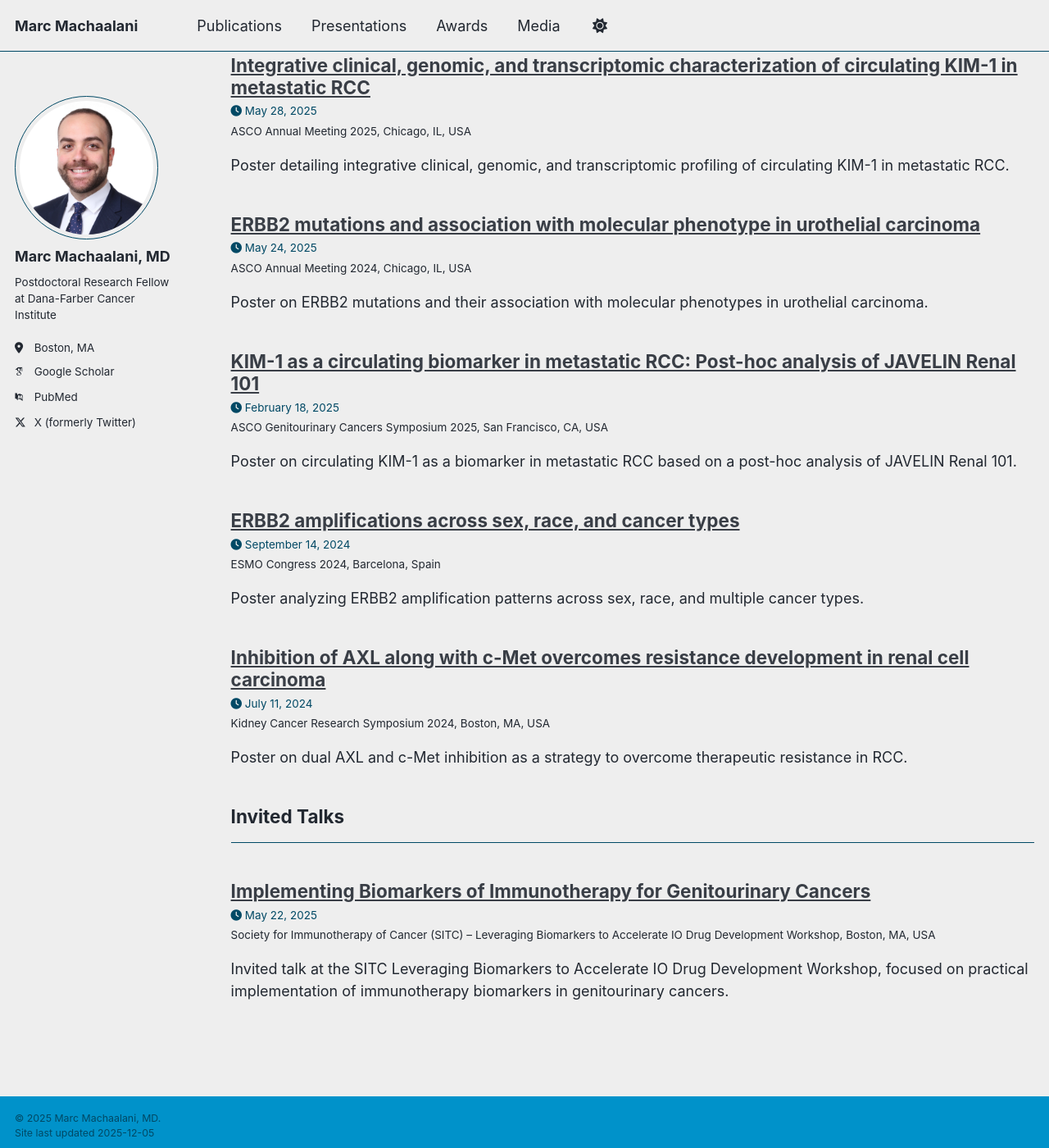
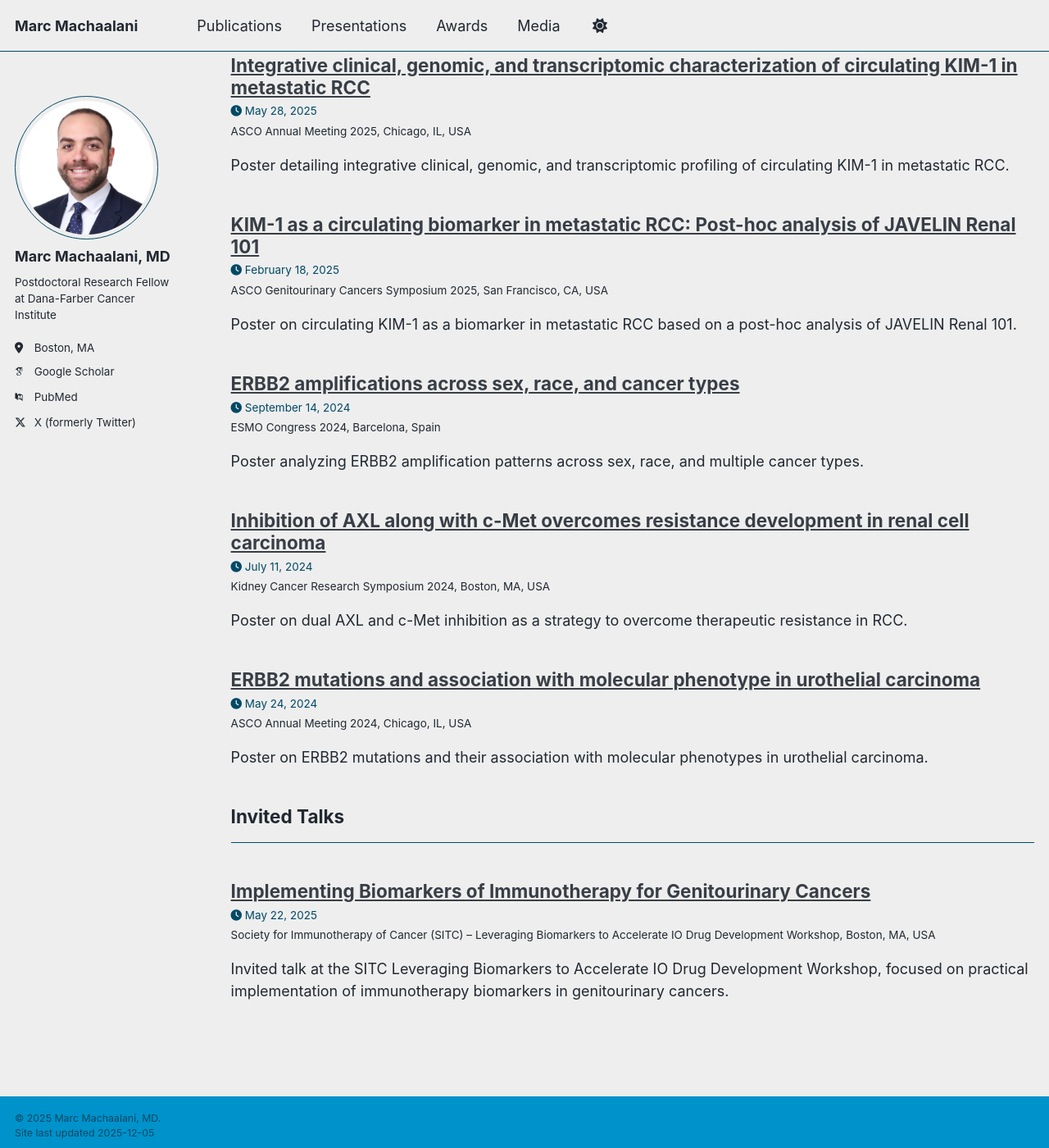
Before and after one commit to MarcMachaalani/marcmachaalani.github.io, a Jekyll site: the page built from _pages/talks.html, in a window 1280 px wide and 1400 px high, scrolled down 1366 px. Shown: the whole window at 82% size. Built offline with Jekyll 4.4.1, drawn with Linux system fonts in a browser that asks for light colours; some web fonts are replaced; a script bundle is joined from its source files by our own code; library files that are not in the unit come from our copies.

Commit message:
Update and rename 2025-05-24-asco-erbb2-urothelial-poster.md to 2024-05-24-asco-erbb2-urothelial-poster.md

```diff
--- a/_talks/2025-05-24-asco-erbb2-urothelial-poster.md
+++ b/_talks/2024-05-24-asco-erbb2-urothelial-poster.md
@@ -3,9 +3,9 @@ title: "ERBB2 mutations and association with molecular phenotype in urothelial c
 collection: talks
 category: posters
 type: "Poster presentation"
-permalink: /talks/2025-05-24-asco-erbb2-urothelial-poster
+permalink: /talks/2024-05-24-asco-erbb2-urothelial-poster
 venue: "ASCO Annual Meeting 2024"
-date: 2025-05-24
+date: 2024-05-24
 location: "Chicago, IL, USA"
 ---
 
```
